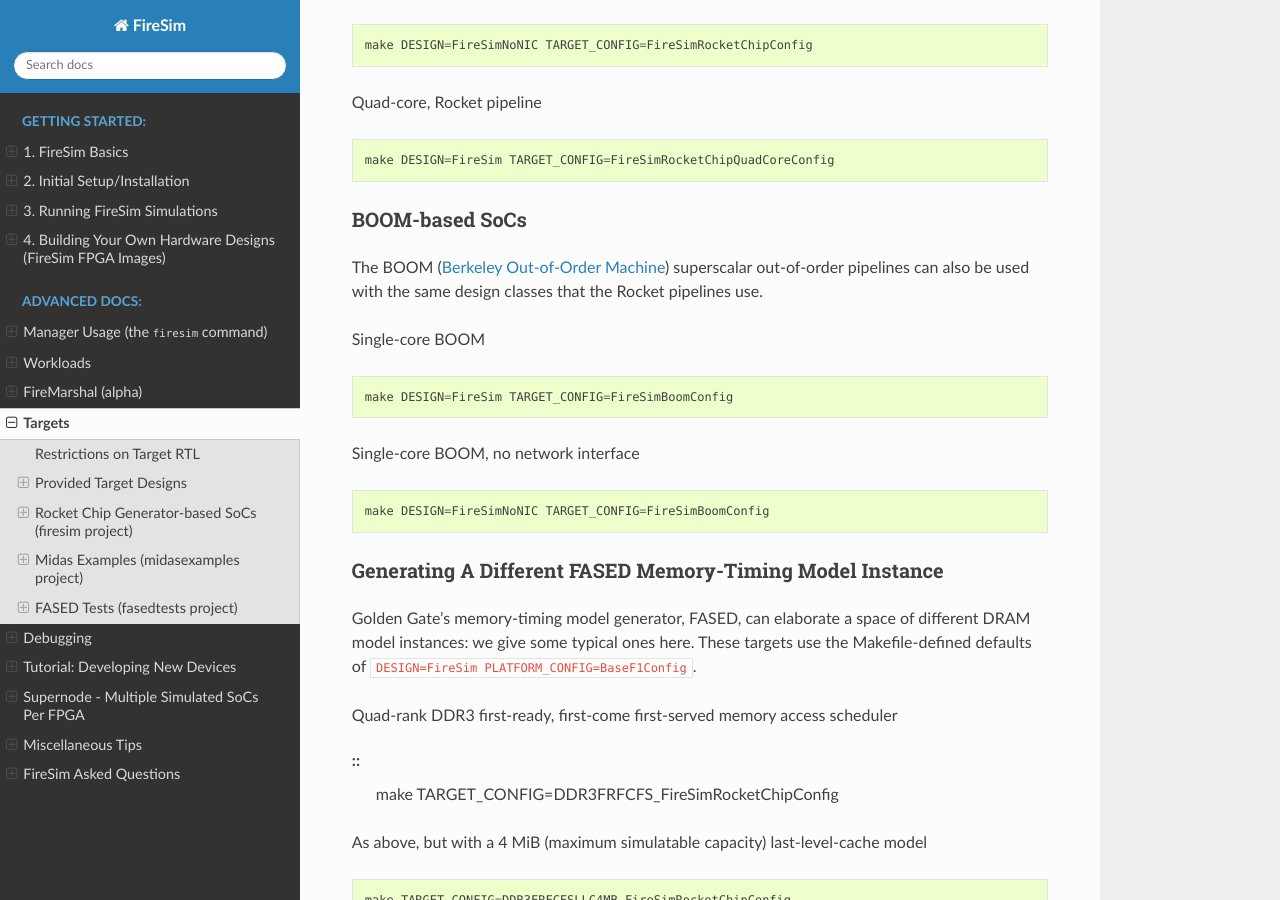
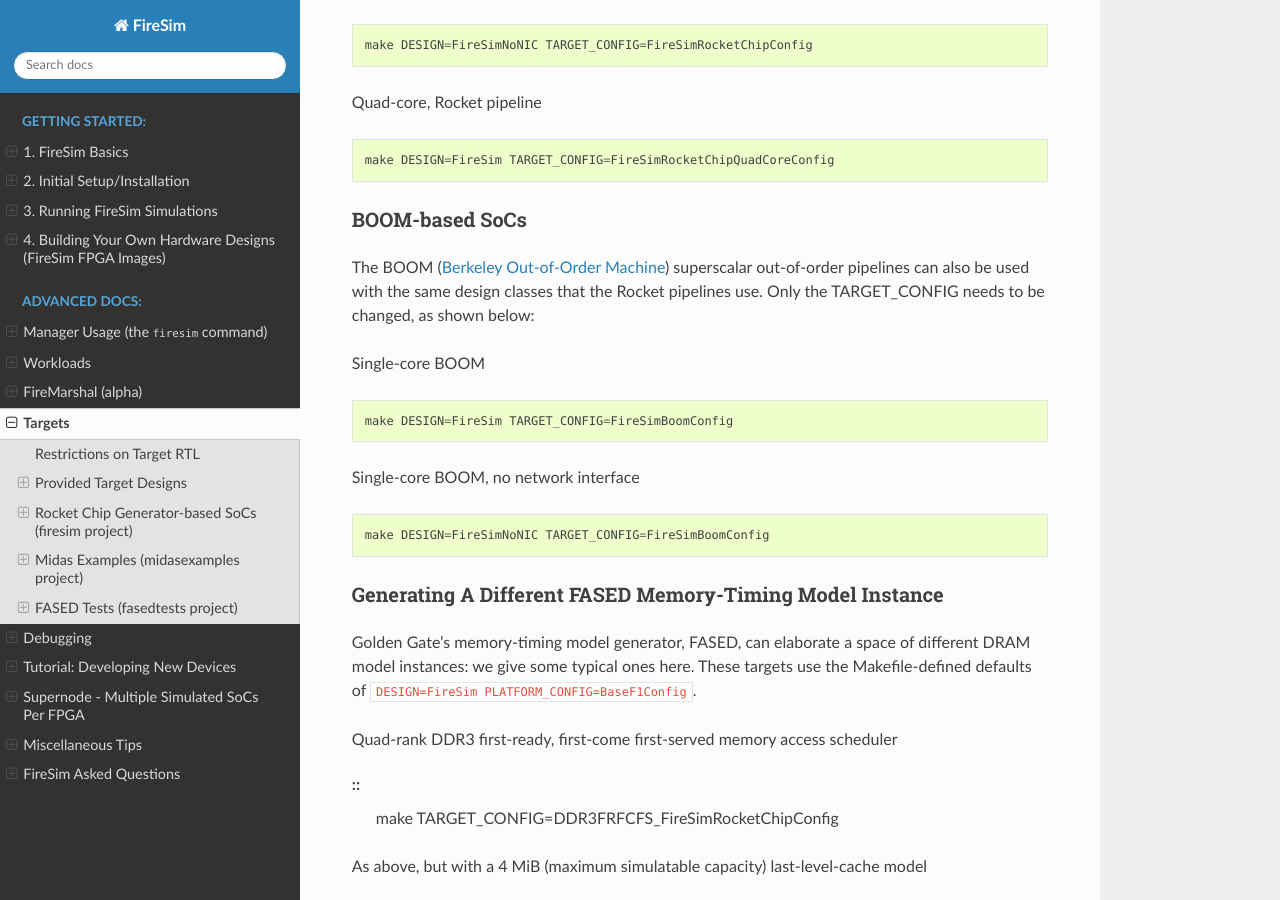
Before and after one commit to firesim/firesim, a Sphinx documentation site: the page built from docs/Advanced-Usage/Generating-Different-Targets.rst, in a window 1280 px wide and 900 px high, scrolled down 3027 px. Built offline with Sphinx 7.4.7 and the Read the Docs theme 2.0.0, drawn with Linux system fonts in a browser that asks for light colours.

Commit message:
Update Generating-Different-Targets.rst

```diff
--- a/docs/Advanced-Usage/Generating-Different-Targets.rst
+++ b/docs/Advanced-Usage/Generating-Different-Targets.rst
@@ -178,7 +178,7 @@
 BOOM-based SoCs
 ---------------
 
-The BOOM (`Berkeley Out-of-Order Machine <https://github.com/ucb-bar/riscv-boom>`_) superscalar out-of-order pipelines can also be used with the same design classes that the Rocket pipelines use.
+The BOOM (`Berkeley Out-of-Order Machine <https://github.com/ucb-bar/riscv-boom>`_) superscalar out-of-order pipelines can also be used with the same design classes that the Rocket pipelines use. Only the TARGET_CONFIG needs to be changed, as shown below:
 
 Single-core BOOM
 
```
